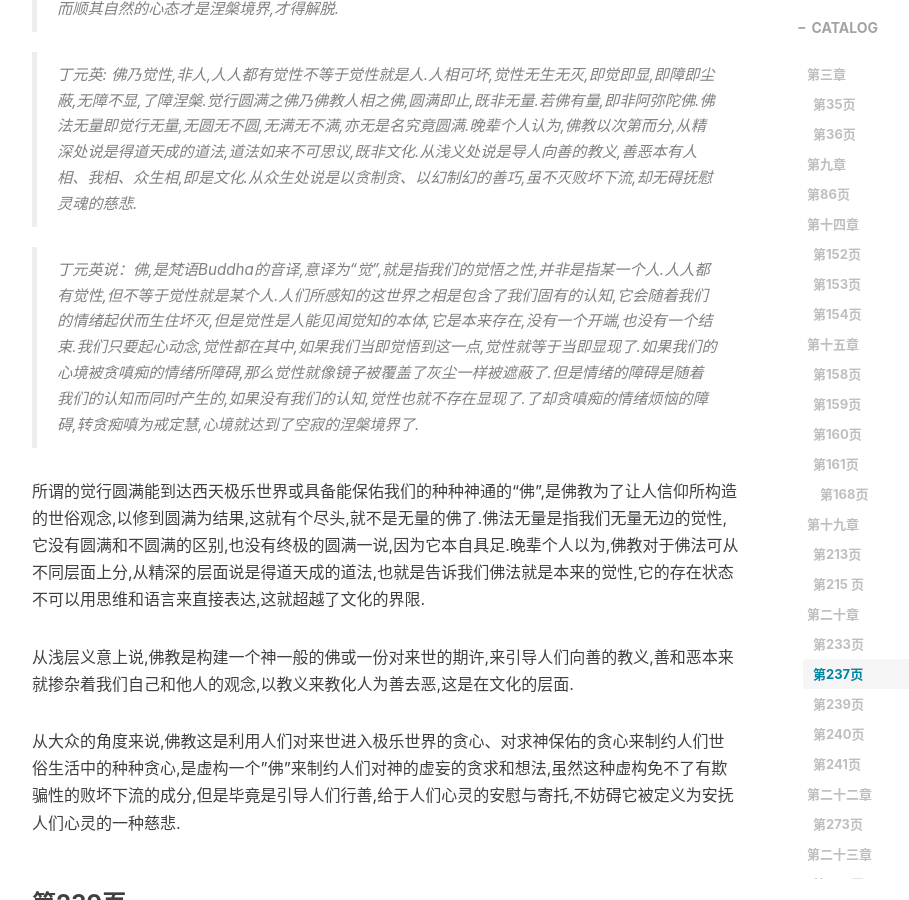
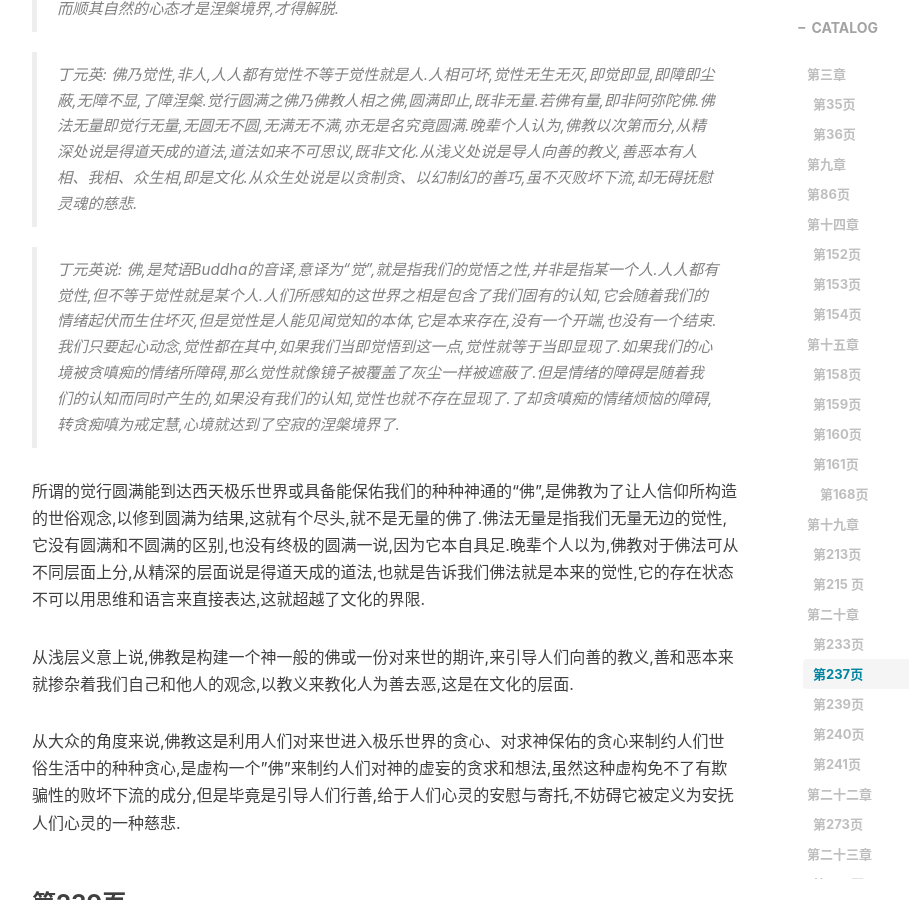
Before and after one commit to taomujian/taomujian.github.io, a Jekyll site: the page built from _posts/2022-01-08-遥远的救世主.md, in a window 1280 px wide and 900 px high, scrolled down 6033 px. Shown: the whole window, without its empty margins (233-1142 px from the left). Built offline with Jekyll 4.4.1, drawn with Linux system fonts in a browser that asks for light colours; nearby versions of some CDN libraries; comment, search, counter and statistics services are not loaded; some of the changed text lies outside the part shown.

Commit message:
2021.1.16

```diff
--- a/_posts/2022-01-08-遥远的救世主.md
+++ b/_posts/2022-01-08-遥远的救世主.md
@@ -129,7 +129,7 @@
 
 > 丁元英: 佛乃觉性,非人,人人都有觉性不等于觉性就是人.人相可坏,觉性无生无灭,即觉即显,即障即尘蔽,无障不显,了障涅槃.觉行圆满之佛乃佛教人相之佛,圆满即止,既非无量.若佛有量,即非阿弥陀佛.佛法无量即觉行无量,无圆无不圆,无满无不满,亦无是名究竟圆满.晚辈个人认为,佛教以次第而分,从精深处说是得道天成的道法,道法如来不可思议,既非文化.从浅义处说是导人向善的教义,善恶本有人相、我相、众生相,即是文化.从众生处说是以贪制贪、以幻制幻的善巧,虽不灭败坏下流,却无碍抚慰灵魂的慈悲.
 
-> 丁元英说：佛,是梵语Buddha的音译,意译为“觉”,就是指我们的觉悟之性,并非是指某一个人.人人都有觉性,但不等于觉性就是某个人.人们所感知的这世界之相是包含了我们固有的认知,它会随着我们的情绪起伏而生住坏灭,但是觉性是人能见闻觉知的本体,它是本来存在,没有一个开端,也没有一个结束.我们只要起心动念,觉性都在其中,如果我们当即觉悟到这一点,觉性就等于当即显现了.如果我们的心境被贪嗔痴的情绪所障碍,那么觉性就像镜子被覆盖了灰尘一样被遮蔽了.但是情绪的障碍是随着我们的认知而同时产生的,如果没有我们的认知,觉性也就不存在显现了.了却贪嗔痴的情绪烦恼的障碍,转贪痴嗔为戒定慧,心境就达到了空寂的涅槃境界了.
+> 丁元英说: 佛,是梵语Buddha的音译,意译为“觉”,就是指我们的觉悟之性,并非是指某一个人.人人都有觉性,但不等于觉性就是某个人.人们所感知的这世界之相是包含了我们固有的认知,它会随着我们的情绪起伏而生住坏灭,但是觉性是人能见闻觉知的本体,它是本来存在,没有一个开端,也没有一个结束.我们只要起心动念,觉性都在其中,如果我们当即觉悟到这一点,觉性就等于当即显现了.如果我们的心境被贪嗔痴的情绪所障碍,那么觉性就像镜子被覆盖了灰尘一样被遮蔽了.但是情绪的障碍是随着我们的认知而同时产生的,如果没有我们的认知,觉性也就不存在显现了.了却贪嗔痴的情绪烦恼的障碍,转贪痴嗔为戒定慧,心境就达到了空寂的涅槃境界了.
 
 所谓的觉行圆满能到达西天极乐世界或具备能保佑我们的种种神通的“佛”,是佛教为了让人信仰所构造的世俗观念,以修到圆满为结果,这就有个尽头,就不是无量的佛了.佛法无量是指我们无量无边的觉性,它没有圆满和不圆满的区别,也没有终极的圆满一说,因为它本自具足.晚辈个人以为,佛教对于佛法可从不同层面上分,从精深的层面说是得道天成的道法,也就是告诉我们佛法就是本来的觉性,它的存在状态不可以用思维和语言来直接表达,这就超越了文化的界限.
 
@@ -168,7 +168,7 @@
 
 > 玄大师：对于觉悟的人来说,这个"天命"并不是众生迷信的那个神或主宰,也不是众生执迷的注定的命运,这是道天,指代事物的起因和结果的规律.所以改为“方知”. 对于那些执迷的人,修行的目的只是为了不落入恶的果报,虽然是只有信仰没有在思维上证到本质,但行为上却已经有了一点自觉,已经是进步了.只要能让执迷的人进步的经就是真经,是真经就可以去照着学习. 我们的情绪是悲是喜从本质上没有分别,都只是主观的感受,当来则来,当去则去,但都有起因和条件来决定,随心、随力、随缘.”
 
-> 韩楚风: 扶贫的事若以次第而分,也有三个层面. 一、天上掉馅饼的神话,实惠、破格,是为市井文化.二、最不道德的道德,明辨是非,是为哲人文化.三、不打碎点东西不足以缘起主题,大智大爱,是为英雄文化.
+> 韩楚风: 扶贫的事若以次第而分,也有三个层面.一、天上掉馅饼的神话,实惠、破格,是为市井文化.二、最不道德的道德,明辨是非,是为哲人文化.三、不打碎点东西不足以缘起主题,大智大爱,是为英雄文化.
 
 > 丁元英: 天下之道论到极致,百姓的柴米油盐.人生冷暖论到极致,男人女人的一个‘情’字.
 
```
